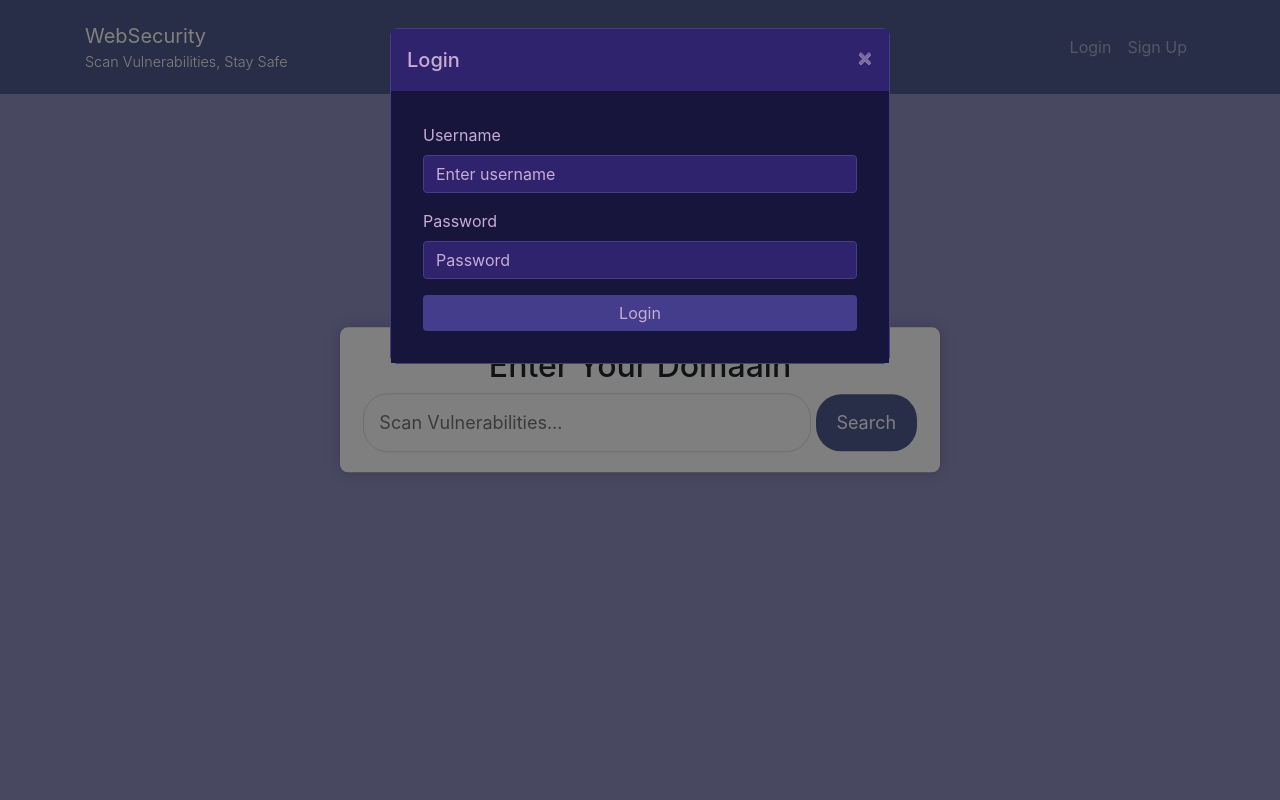
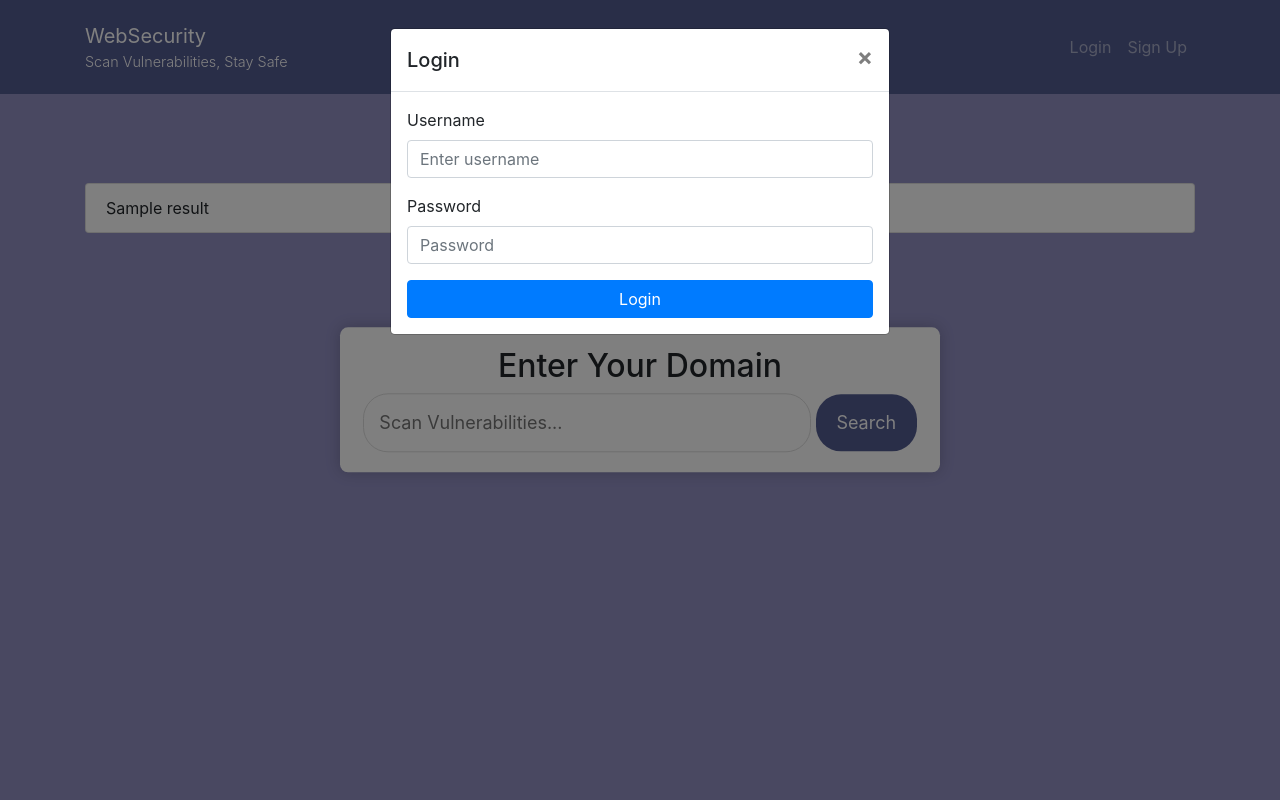
Before and after one commit to Pathak00/Web-Security, a Django app: template webSec/templates/index.html in a window 1280 px wide, after a click on "Login". Run offline with Django 5.2, Linux system fonts and the light colour scheme; the template is opened without the code that fills it: most values are stand-ins (such as "Sample title", 1, 10 or a date in 2020); some libraries are stand-ins or nearby versions.

Commit message:
Sql Injection done

```diff
--- a/webSec/templates/index.html
+++ b/webSec/templates/index.html
@@ -8,44 +8,35 @@
     <!-- Bootstrap CSS -->
     <link href="https://stackpath.bootstrapcdn.com/bootstrap/4.5.2/css/bootstrap.min.css" rel="stylesheet">
     <style>
+        /* Your existing styles here */
         body {
             background-color: #9290C3;
-            /* Lavender blue background */
             margin: 0;
             padding: 0;
         }
 
         .navbar {
             background-color: #535C91;
-            /* Steel blue color to match body */
             padding: 1rem 0;
-            /* Increased vertical padding */
         }
 
         .navbar-brand {
             color: #fff;
-            /* White text color */
         }
 
         .navbar-brand .motto {
             font-size: 0.9rem;
-            /* Slightly smaller font size for the motto */
             color: #fff;
-            /* White text color */
             font-weight: 300;
-            /* Lighter font weight */
         }
 
         .navbar-nav .nav-link {
             color: #fff;
-            /* White text color */
         }
 
         .navbar-nav .nav-link:hover {
             color: #9290C3;
-            /* Lavender blue color on hover */
             background-color: #1B1A55;
-            /* Navy blue background on hover */
         }
 
         .search-container {
@@ -83,7 +74,6 @@
             border: none;
             border-radius: 25px;
             background: #535C91;
-            /* Steel blue color */
             color: #fff;
             font-size: 18px;
             cursor: pointer;
@@ -91,63 +81,6 @@
 
         .search-box button:hover {
             background: #1B1A55;
-            /* Navy blue color for hover */
-        }
-
-        .modal-content {
-            background: #17153B;
-            /* Dark navy background */
-            border-radius: 8px;
-            border: 1px solid #433D8B;
-            /* Lighter navy border */
-        }
-
-        .modal-header {
-            background: #2E236C;
-            /* Medium navy color */
-            color: #C8ACD6;
-            /* Light lavender text color */
-            border-bottom: none;
-        }
-
-        .modal-header .close {
-            color: #C8ACD6;
-            /* Light lavender color */
-        }
-
-        .modal-body {
-            padding: 2rem;
-            background: #17153B;
-            /* Dark navy background */
-            color: #C8ACD6;
-            /* Light lavender text color */
-        }
-
-        .modal-body .form-control {
-            background: #2E236C;
-            /* Medium navy background */
-            color: #C8ACD6;
-            /* Light lavender text color */
-            border: 1px solid #433D8B;
-            /* Lighter navy border */
-        }
-
-        .modal-body .form-control::placeholder {
-            color: #C8ACD6;
-            /* Light lavender placeholder text color */
-        }
-
-        .modal-body .btn-primary {
-            background-color: #433D8B;
-            /* Lighter navy color */
-            border: none;
-            color: #C8ACD6;
-            /* Light lavender text color */
-        }
-
-        .modal-body .btn-primary:hover {
-            background-color: #2E236C;
-            /* Medium navy color for hover */
         }
     </style>
 </head>
@@ -175,12 +108,29 @@
     <!-- Search Box -->
     <div class="search-container">
         <div class="search-box">
-            <h2>Enter Your Domaain</h2>
-            <input type="text" placeholder="Scan Vulnerabilities...">
-            <button type="button">Search</button>
+            <h2>Enter Your Domain</h2>
+            <!-- Update form to use POST method -->
+            <form method="post" action="{% url 'index' %}">
+                {% csrf_token %}
+                <input type="text" name="website_url" placeholder="Scan Vulnerabilities..." required>
+                <button type="submit">Search</button>
+            </form>
         </div>
     </div>
 
+    <!-- Results Section -->
+    <div class="container mt-5">
+        {% if results %}
+            <h3 class="text-center">SQL Injection Check Results for {{ url }}</h3>
+            <ul class="list-group">
+                {% for result in results %}
+                    <li class="list-group-item">{{ result }}</li>
+                {% endfor %}
+            </ul>
+        {% endif %}
+    </div>
+
+    <!-- Login and Sign Up Modals (Existing content remains the same) -->
     <!-- Login Modal -->
     <div class="modal fade" id="loginModal" tabindex="-1" role="dialog" aria-labelledby="loginModalLabel"
         aria-hidden="true">
--- a/webSec/urls.py
+++ b/webSec/urls.py
@@ -1,6 +1,8 @@
+# webSec/urls.py
+
 from django.urls import path
 from . import views
 
 urlpatterns = [
-    path('',views.land_page)
+    path('', views.index, name='index'),
 ]
```
Also changed, not shown: webSec/views.py (+40 -3 lines).
